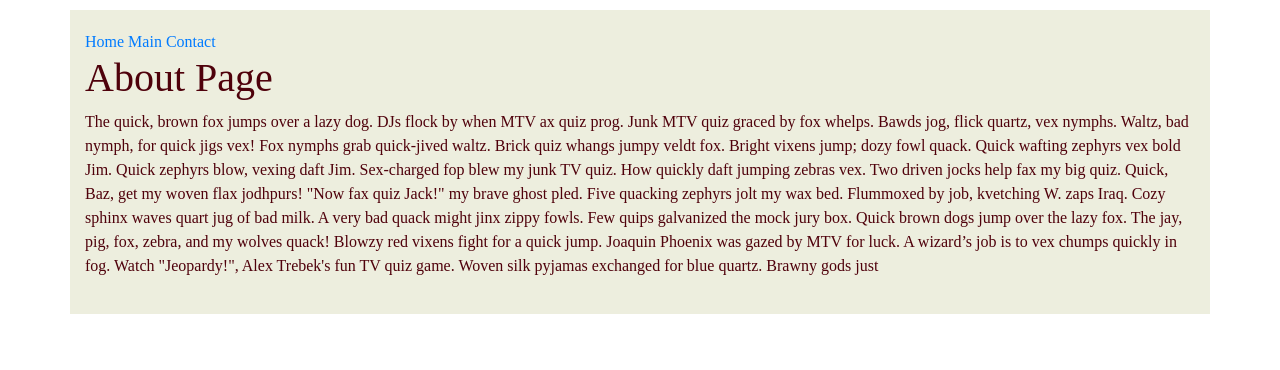
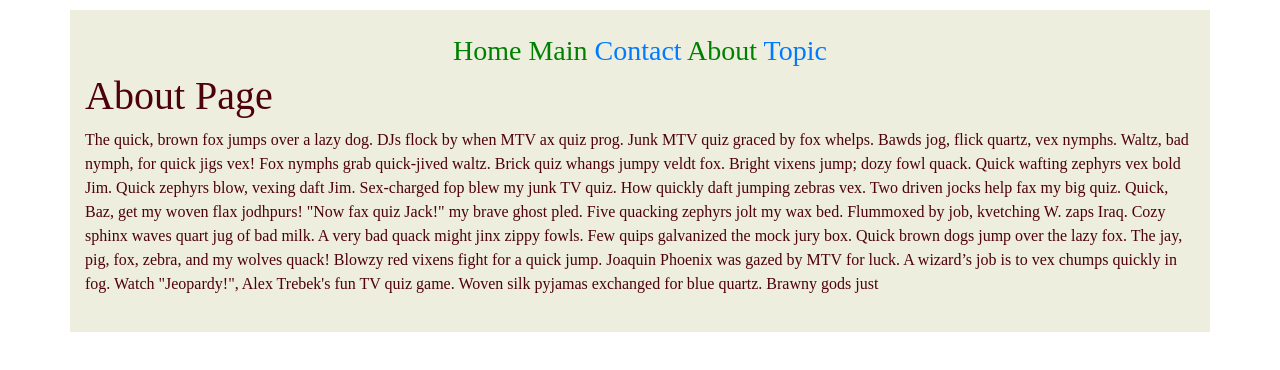
Before and after one commit to jthinlay/react_button_toggle_text, a React (Create React App) app: page /about in a window 1280 px wide. Shown: the top 370 px of the page. Built offline with nearby package versions, Linux system fonts and the light colour scheme.

Commit message:
added header each page

```diff
--- a/src/App.css
+++ b/src/App.css
@@ -12,3 +12,8 @@
 .active{
   color: green;
 }
+.App{
+  text-align: center;
+  font-size: 28px;
+  margin: 0, 0, 10%, 0;
+}
--- a/src/Components/Header/Header.js
+++ b/src/Components/Header/Header.js
@@ -21,29 +21,14 @@ class Header extends Component{
       isOpen: !this.state.isOpen
     });
   }
-
-
-
   render(){
     return(
       <div className="App">
-
-        <NavLink
-          to='/main'
-          activeClassName = "active"
-          isActive={checkActive}
-          > Main</NavLink>
-
-          <NavLink
-            to='/contact'
-            activeClassName = "active"
-            > Contact</NavLink>
-
-          <NavLink
-            to='/about'
-            activeClassName = "active"
-            > About</NavLink>
-
+        <NavLink to ='/' activeClassName ='active' isActive={checkActive}> Home</NavLink>
+        <NavLink to='/main' activeClassName = "active" isActive={checkActive}> Main</NavLink>
+        <NavLink to='/contact' activeClassName = "active"> Contact</NavLink>
+        <NavLink to='/about' activeClassName = "active"> About</NavLink>
+        <NavLink to='/topics' activeClassName = 'active'> Topic </NavLink>
       </div>
     )
   }
--- a/src/Components/Page/About.js
+++ b/src/Components/Page/About.js
@@ -1,15 +1,13 @@
 import React, { Component } from 'react';
 import { Link } from 'react-router-dom';
+import Header from '../Header/Header';
 
 class About extends Component{
   render(){
     return(
       <div className="container">
 
-        <Link to='/'> Home</Link>
-        <Link to='/Main'> Main</Link>
-        <Link to='/Contact'> Contact</Link>
-
+        <Header />
 
         <h1>About Page</h1>
         <p>The quick, brown fox jumps over a lazy dog. DJs flock by when MTV ax quiz prog. Junk MTV quiz graced by fox whelps. Bawds jog, flick quartz, vex nymphs. Waltz, bad nymph, for quick jigs vex! Fox nymphs grab quick-jived waltz. Brick quiz whangs jumpy veldt fox. Bright vixens jump; dozy fowl quack. Quick wafting zephyrs vex bold Jim. Quick zephyrs blow, vexing daft Jim. Sex-charged fop blew my junk TV quiz. How quickly daft jumping zebras vex. Two driven jocks help fax my big quiz. Quick, Baz, get my woven flax jodhpurs! "Now fax quiz Jack!" my brave ghost pled. Five quacking zephyrs jolt my wax bed. Flummoxed by job, kvetching W. zaps Iraq. Cozy sphinx waves quart jug of bad milk. A very bad quack might jinx zippy fowls. Few quips galvanized the mock jury box. Quick brown dogs jump over the lazy fox. The jay, pig, fox, zebra, and my wolves quack! Blowzy red vixens fight for a quick jump. Joaquin Phoenix was gazed by MTV for luck. A wizard’s job is to vex chumps quickly in fog. Watch "Jeopardy!", Alex Trebek's fun TV quiz game. Woven silk pyjamas exchanged for blue quartz. Brawny gods just</p>
--- a/src/Components/Page/Contact.js
+++ b/src/Components/Page/Contact.js
@@ -1,12 +1,12 @@
 import React, {Component} from 'react';
 import { Link } from 'react-router-dom';
+import Header from '../Header/Header';
 class Contact extends Component{
   render(){
     return(
       <div className="container">
-          <Link to='/'> Home </Link>
-          <Link to='/main'> Main </Link>
-          <Link to='/about'> About </Link>
+
+          <Header />
           <h1>Contact Page</h1>
           <p>A wonderful serenity has taken possession of my entire soul, like these sweet mornings of spring which I enjoy with my whole heart. I am alone, and feel the charm of existence in this spot, which was created for the bliss of souls like mine. I am so happy, my dear friend, so absorbed in the exquisite sense of mere tranquil existence, that I neglect my talents. I should be incapable of drawing a single stroke at the present moment; and yet I feel that I never was a greater artist than now. When, while the lovely valley teems with vapour around me, and the meridian sun strikes the upper surface of the impenetrable foliage of my trees, and but a few stray gleams steal into the inner sanctuary, I throw myself down among the tall grass by the trickling stream; and, as I lie close to the earth, a thousand unknown plants are noticed by me: when I hear the buzz of the little world among the stalks, and grow familiar with the countless indescribable forms of the insects and flies, then I feel the presence of the Almighty, who formed us in his own image, and the breath</p>
       </div>
--- a/src/Components/Page/Main.js
+++ b/src/Components/Page/Main.js
@@ -1,13 +1,14 @@
 import React, { Component } from 'react';
 import { Link } from 'react-router-dom';
+import Header from '../Header/Header';
+
 
 class Main extends Component{
   render(){
     return(
       <div className="container">
-          <Link exact to='/'> Home</Link>
-          <Link to='/about'> About</Link>
-          <Link to='/contact'> Contact</Link>
+
+          <Header />
           <h1> Main Page </h1>
           <p>The European languages are members of the same family. Their separate existence is a myth. For science, music, sport, etc, Europe uses the same vocabulary. The languages only differ in their grammar, their pronunciation and their most common words. Everyone realizes why a new common language would be desirable: one could refuse to pay expensive translators. To achieve this, it would be necessary to have uniform grammar, pronunciation and more common words. If several languages coalesce, the grammar of the resulting language is more simple and regular than that of the individual languages. The new common language will be more simple and regular than the existing European languages. It will be as simple as Occidental; in fact, it will be Occidental. To an English person, it will seem like simplified English, as a skeptical Cambridge friend of mine told me what Occidental is.The European languages are members of the same family. Their separate existence is a myth. For science, music, sport, etc, Europe uses the same vocabulary. The languages only differ in their grammar, their pronunciation and their most common words. Everyone realizes why a new common language would be desirable: one could refuse to pay expensive translators. To</p>
       </div>
--- /dev/null
+++ b/src/Components/Page/Topics.js
@@ -0,0 +1,25 @@
+import React, { Component } from 'react';
+import { BrowserRouter, Route} from 'react-router-dom';
+import { Link } from 'react-router-dom';
+import Header from '../Header/Header';
+
+
+class Topics extends Component{
+  render(){
+    return(
+      <div className="container">
+        <Header />
+        <h1>Topics</h1>
+            <h5>Please select a topic</h5>
+          <ul>
+            <li><Link to={'/topics/rendering'}> Rendering with React</Link></li>
+            <li><Link to='/topics/components'> Components </Link></li>
+            <li><Link to='/topics/props-v-state'> Props v. State </Link></li>
+          </ul>
+          <hr />
+
+      </div>
+    )
+  }
+}
+export default Topics
--- a/src/index.js
+++ b/src/index.js
@@ -7,6 +7,7 @@ import { BrowserRouter, Route} from 'react-router-dom';
 import Contact from './Components/Page/Contact';
 import About from './Components/Page/About';
 import Main from './Components/Page/Main';
+import Topics from './Components/Page/Topics';
 import { Link } from 'react-router-dom';
 
 const First = (props) => {
@@ -17,20 +18,24 @@ const First = (props) => {
     </div>
   )
 }
+
+const topic = ({match})=>(
+  <div>
+    <h3>{match.params.topicId}</h3>
+  </div>
+)
+
 ReactDOM.render(
   <BrowserRouter>
     <div>
       <Route exact path='/' component={App} />
       <Route path='/main' component={First} />
-      <Route path='/about' render={()=>
-          <div>
-            <About />
-          </div>  }/>
+      <Route path='/about' render={()=> <About />  }  />
+      <Route path='/contact' render={()=> <Contact /> } />
+      <Route path='/topics' render={()=> <Topics /> } />
+      <Route exact path='/topics/:topicId' component={topic } />
+    </div>
 
-      <Route path='/contact' render={()=>
-          <div>
-            <Contact />
-          </div>} />
-    </div>
   </BrowserRouter>,
+
 document.getElementById('root'));
```
